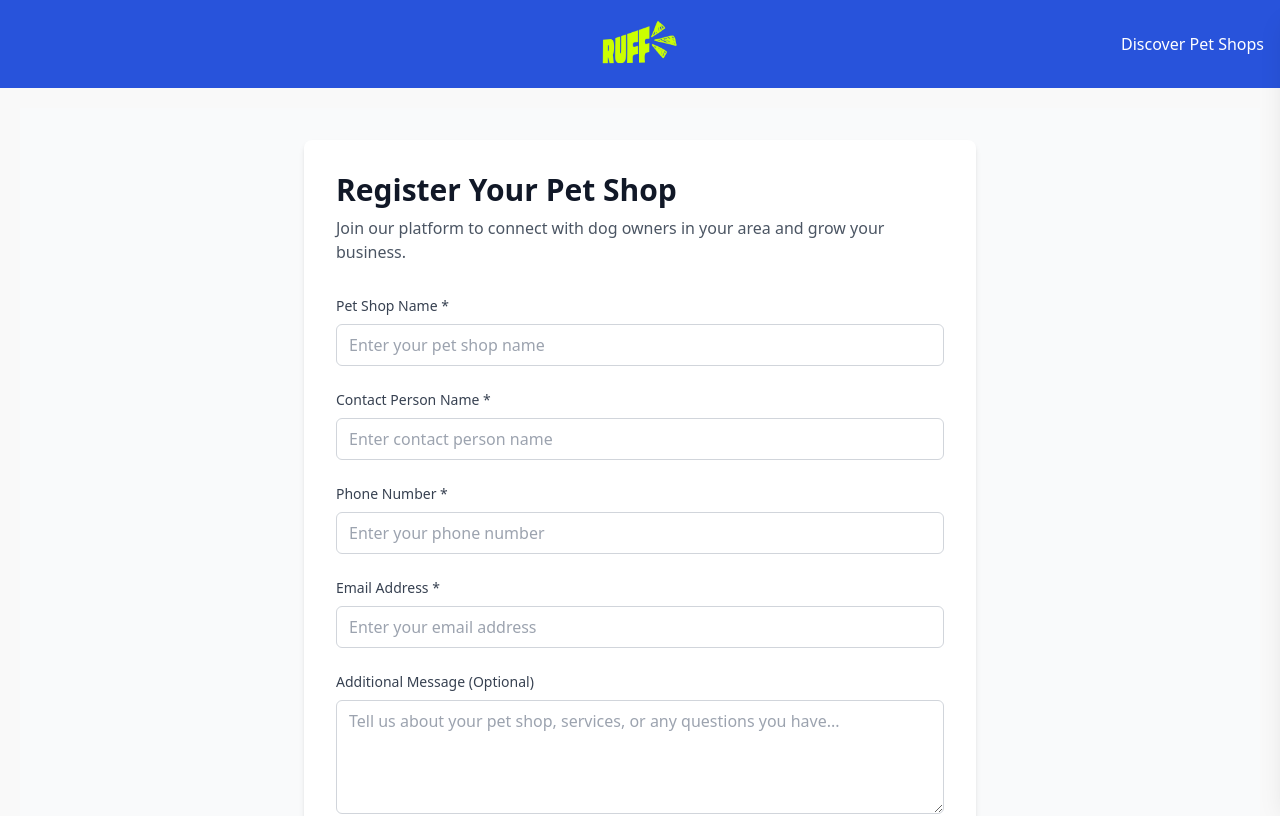
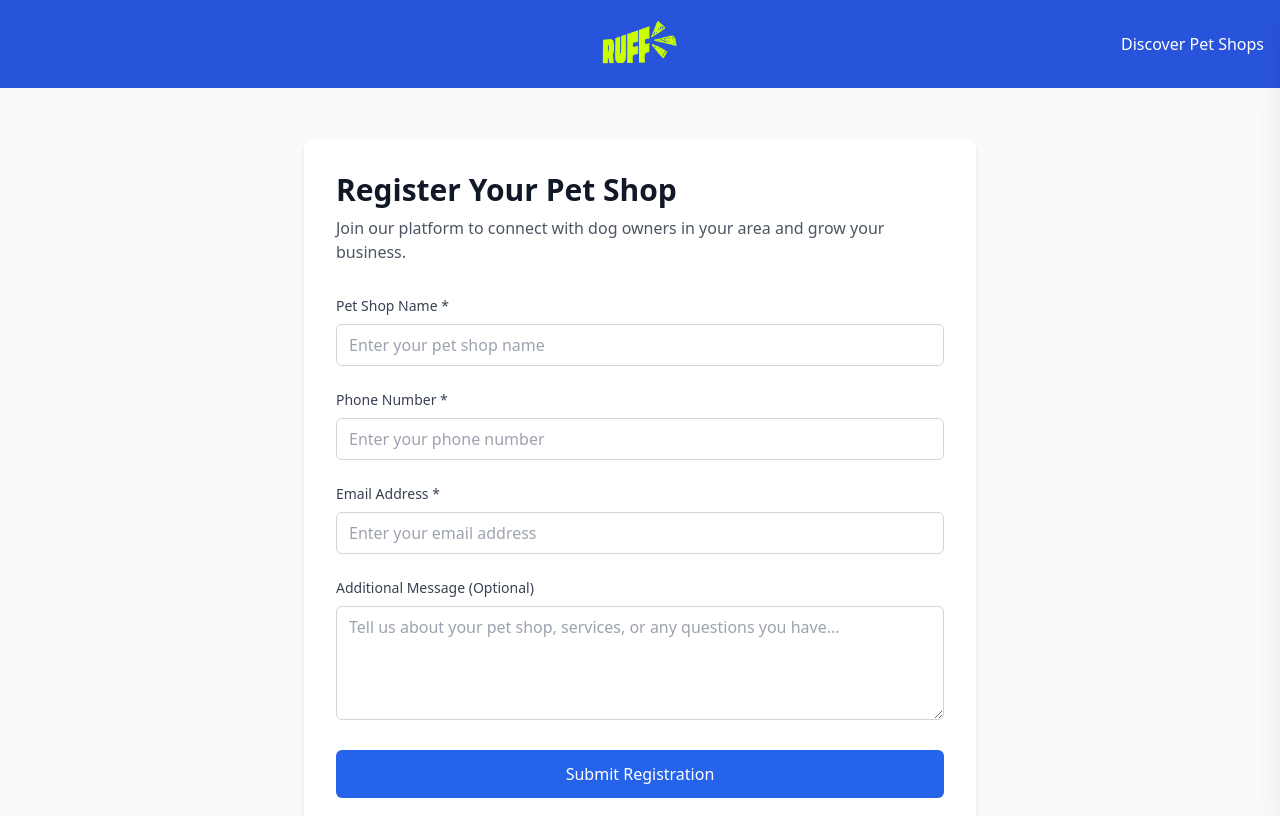
Before and after one commit to youngteckt/dog-platform, a React (Vite) app in the folder frontend/: page /register in a window 1280 px wide. Shown: the top 816 px of the page. Built offline with nearby package versions, Linux system fonts and the light colour scheme.

Commit message:
feat: Remove contact person name field from registration form and API

```diff
--- a/frontend/src/pages/RegisterPetShopPage.jsx
+++ b/frontend/src/pages/RegisterPetShopPage.jsx
@@ -3,7 +3,6 @@
 const RegisterPetShopPage = () => {
   const [formData, setFormData] = useState({
     shopName: '',
-    contactName: '',
     phoneNumber: '',
     email: '',
     message: ''
@@ -41,7 +40,7 @@
         const result = await response.json();
         console.log('Success response:', result);
         setSubmitStatus('success');
-        setFormData({ shopName: '', contactName: '', phoneNumber: '', email: '', message: '' });
+        setFormData({ shopName: '', phoneNumber: '', email: '', message: '' });
       } else {
         const errorData = await response.json().catch(() => ({ message: 'Unknown error' }));
         console.error('Error response:', errorData);
@@ -91,22 +90,6 @@
                 required
                 className="w-full px-3 py-2 border border-gray-300 rounded-md focus:outline-none focus:ring-2 focus:ring-blue-500 focus:border-transparent"
                 placeholder="Enter your pet shop name"
-              />
-            </div>
-
-            <div>
-              <label htmlFor="contactName" className="block text-sm font-medium text-gray-700 mb-2">
-                Contact Person Name *
-              </label>
-              <input
-                type="text"
-                id="contactName"
-                name="contactName"
-                value={formData.contactName}
-                onChange={handleChange}
-                required
-                className="w-full px-3 py-2 border border-gray-300 rounded-md focus:outline-none focus:ring-2 focus:ring-blue-500 focus:border-transparent"
-                placeholder="Enter contact person name"
               />
             </div>
 
```
Also changed, not shown: 1 other file (tests, documents, lock files or other folders).
